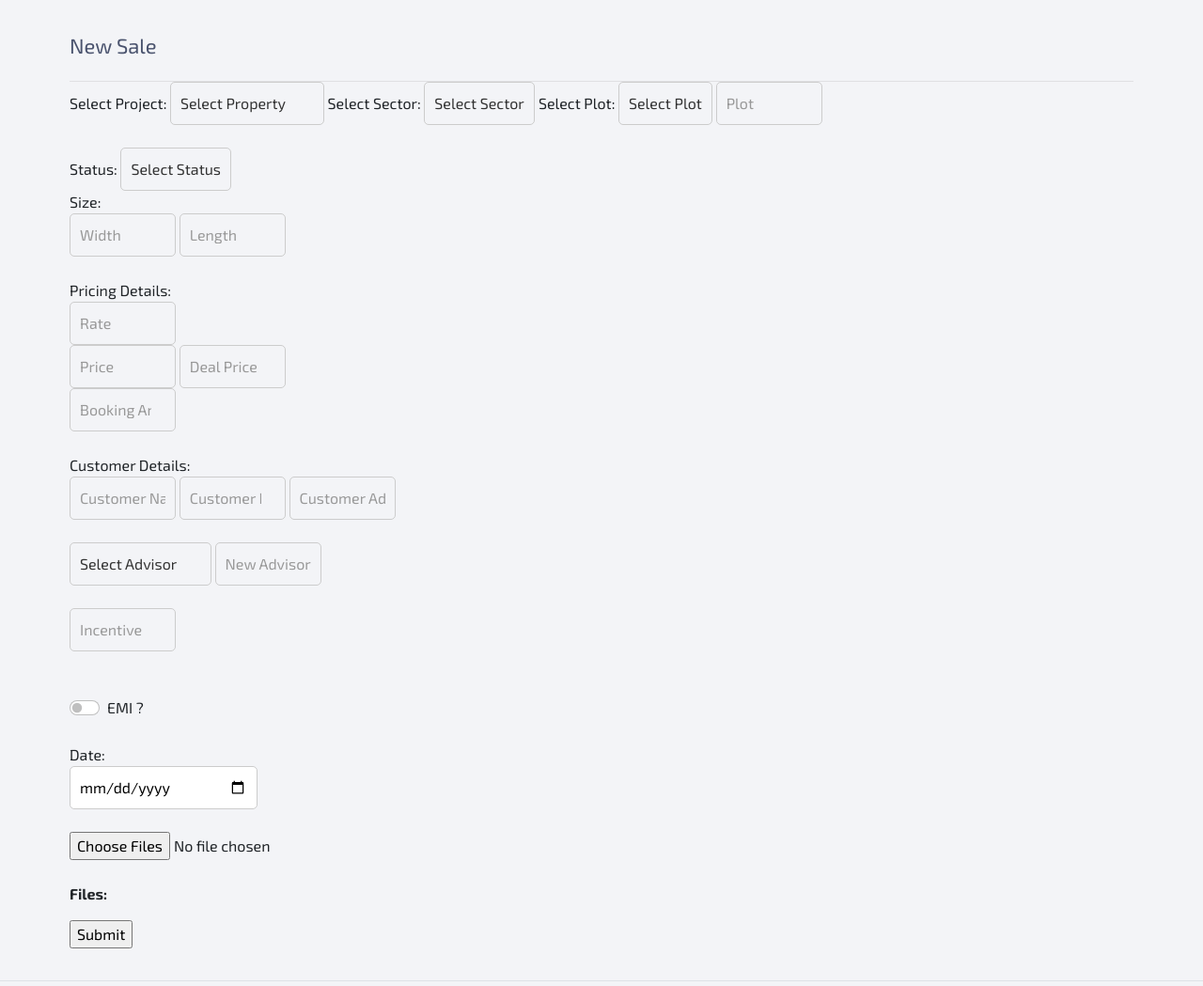
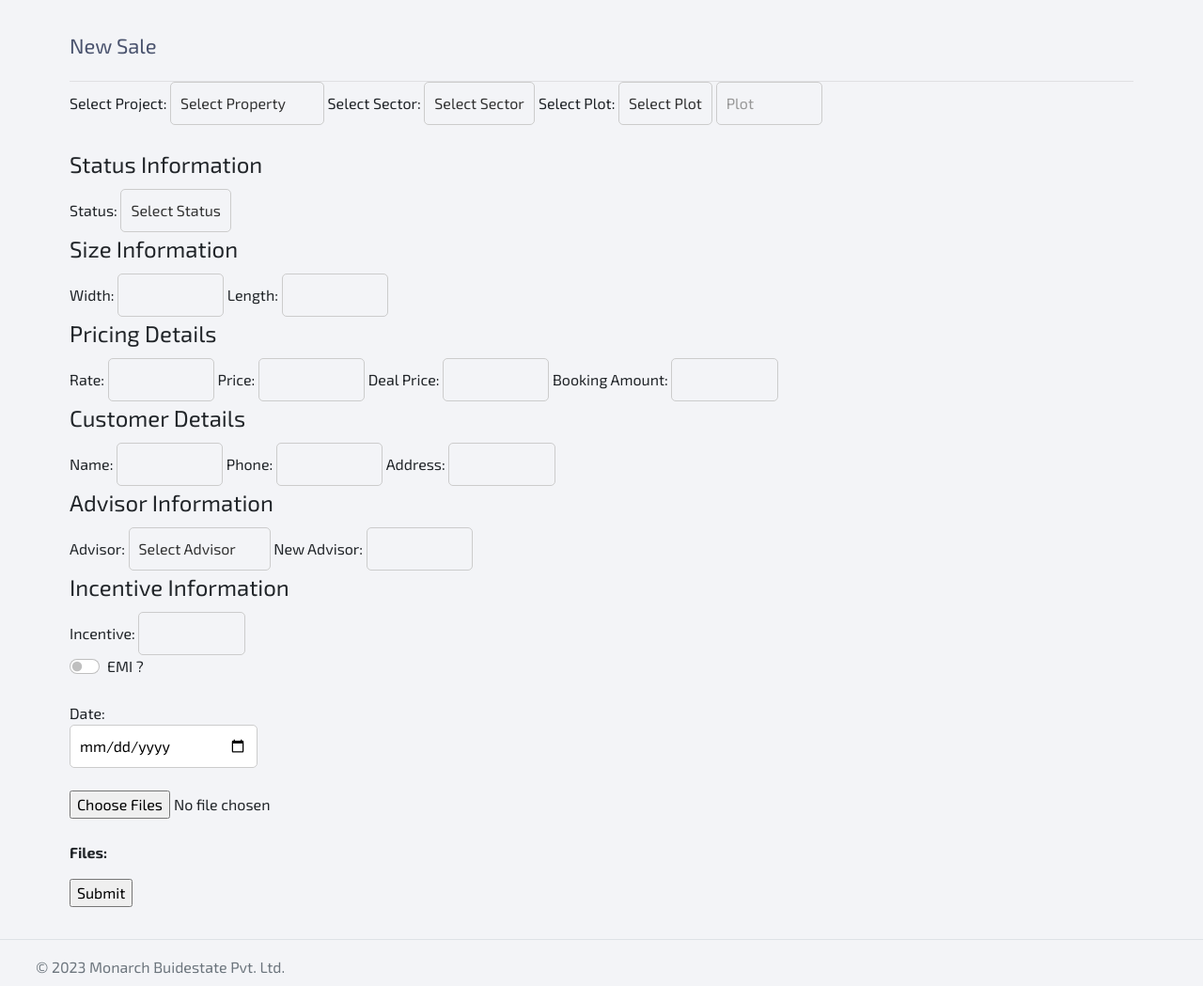
Before and after one commit to SurajBhari/real_estate_managment, a Flask app: page /new_sale in a window 1280 px wide. Shown: the part 72-1121 px from the top of the page at 94% size. Run offline with Flask 3, Linux system fonts and the light colour scheme; the visitor is signed in with stand-in values (Sample User, id 1).

Commit message:
better formatting

```diff
--- a/templates/home/new_sale.html
+++ b/templates/home/new_sale.html
@@ -26,35 +26,73 @@
         <option value="">Select Plot</option>
     </select>
     <input type="text" id="plotinput" name="plotinput" placeholder="Plot"> </br> </br>
-    <label>Status:</label>
+    <fieldset>
+        <legend>Status Information</legend>
+        <label for="status">Status:</label>
         <select id="status" name="status">
-        <option value="">Select Status</option>
+            <option value="" disabled selected>Select Status</option>
             {% for status in available_status %}
                 <option value="{{ status }}">{{ status }}</option>
             {% endfor %}
-    </select> </br>
-    <label >Size:</label></br>
-    <input type="number" id="size_width" name="size_width" placeholder="Width">
-    <input type="number" id="size_length" name="size_length" placeholder="Length"> </br> </br>
-    <label>Pricing Details:</label></br>
-    <input type="number" id="rate" name="rate" placeholder="Rate"> </br>
-    <input type="number" id="price" name="price" placeholder="Price">
-    <input type="number" id="deal_price" name="deal_price" placeholder="Deal Price"> </br>
-    <input type="number" id="booking_amount" name="booking_amount" placeholder="Booking Amount"> </br></br>
-    <label>Customer Details:</label></br>
-    <input type="text" id="customer_name" name="customer_name" placeholder="Customer Name">
-    <input type="number" id="customer_phone" name="customer_phone" placeholder="Customer Phone">
-    <input type="text" id="customer_address" name="customer_address" placeholder="Customer Address"> </br> </br>
+        </select>
+    </fieldset>
 
+    <fieldset>
+        <legend>Size Information</legend>
+        <label for="size_width">Width:</label>
+        <input type="number" id="size_width" name="size_width">
+
+        <label for="size_length">Length:</label>
+        <input type="number" id="size_length" name="size_length">
+    </fieldset>
+
+    <fieldset>
+        <legend>Pricing Details</legend>
+        <label for="rate">Rate:</label>
+        <input type="number" id="rate" name="rate">
+
+        <label for="price">Price:</label>
+        <input type="number" id="price" name="price">
+
+        <label for="deal_price">Deal Price:</label>
+        <input type="number" id="deal_price" name="deal_price">
+
+        <label for="booking_amount">Booking Amount:</label>
+        <input type="number" id="booking_amount" name="booking_amount">
+    </fieldset>
+
+    <fieldset>
+        <legend>Customer Details</legend>
+        <label for="customer_name">Name:</label>
+        <input type="text" id="customer_name" name="customer_name">
+
+        <label for="customer_phone">Phone:</label>
+        <input type="number" id="customer_phone" name="customer_phone">
+
+        <label for="customer_address">Address:</label>
+        <input type="text" id="customer_address" name="customer_address">
+    </fieldset>
+
+    <fieldset>
+        <legend>Advisor Information</legend>
+        <label for="advisor">Advisor:</label>
         <select id="advisor" name="advisor">
-        <option value="">Select Advisor</option>
+            <option value="" disabled selected>Select Advisor</option>
             {% for advisor in advisors %}
                 <option value="{{ advisor }}">{{ advisor }}</option>
             {% endfor %}
         </select>
-    <input type="text" id="newadvisor" name="newadvisor" placeholder="New Advisor"> </br> </br>
-    <input type="number" id="incentive" name="incentive" placeholder="Incentive"> </br>
-</br> </br>
+
+        <label for="newadvisor">New Advisor:</label>
+        <input type="text" id="newadvisor" name="newadvisor">
+    </fieldset>
+
+    <fieldset>
+        <legend>Incentive Information</legend>
+        <label for="incentive">Incentive:</label>
+        <input type="number" id="incentive" name="incentive">
+    </fieldset>
+
 
     <div class="form-check form-switch">
         <input class="form-check-input" type="checkbox" name="emi" id="emi">
```
Lines whose indentation alone changed are shown as unchanged.
